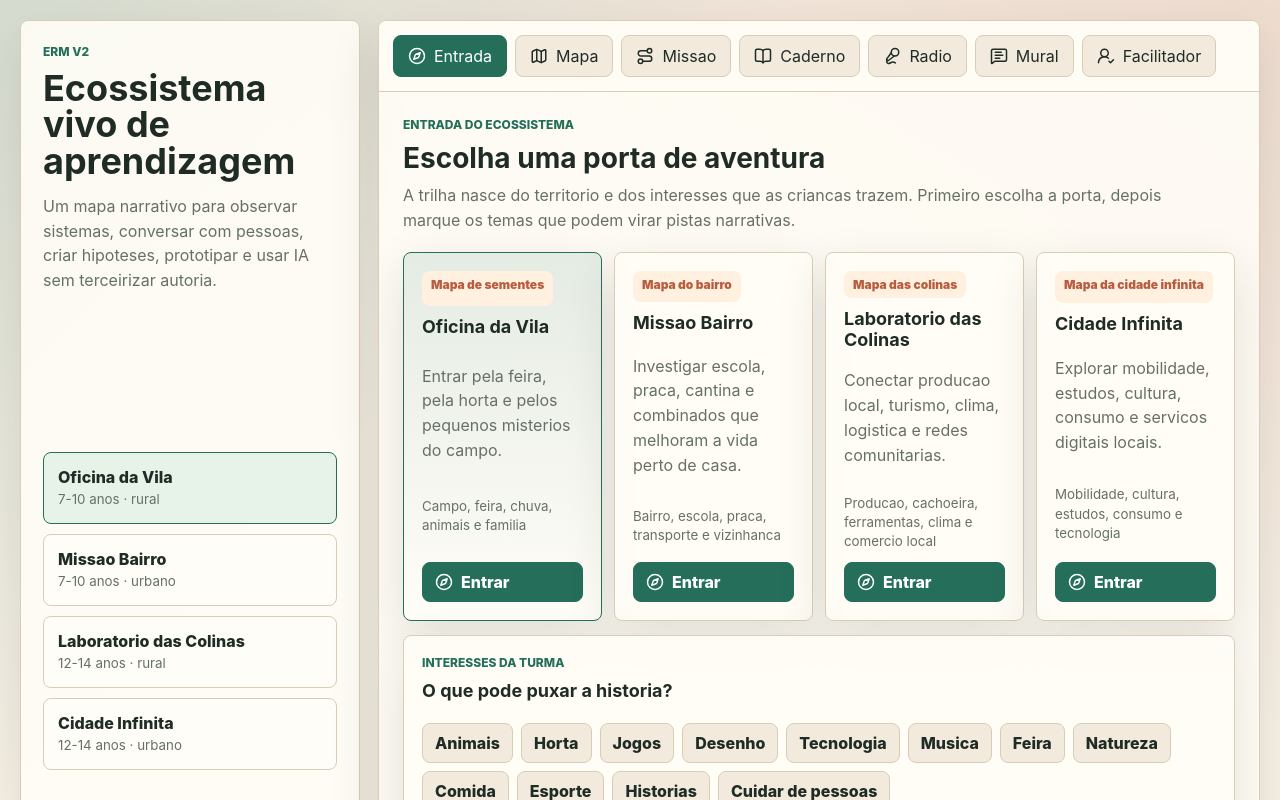
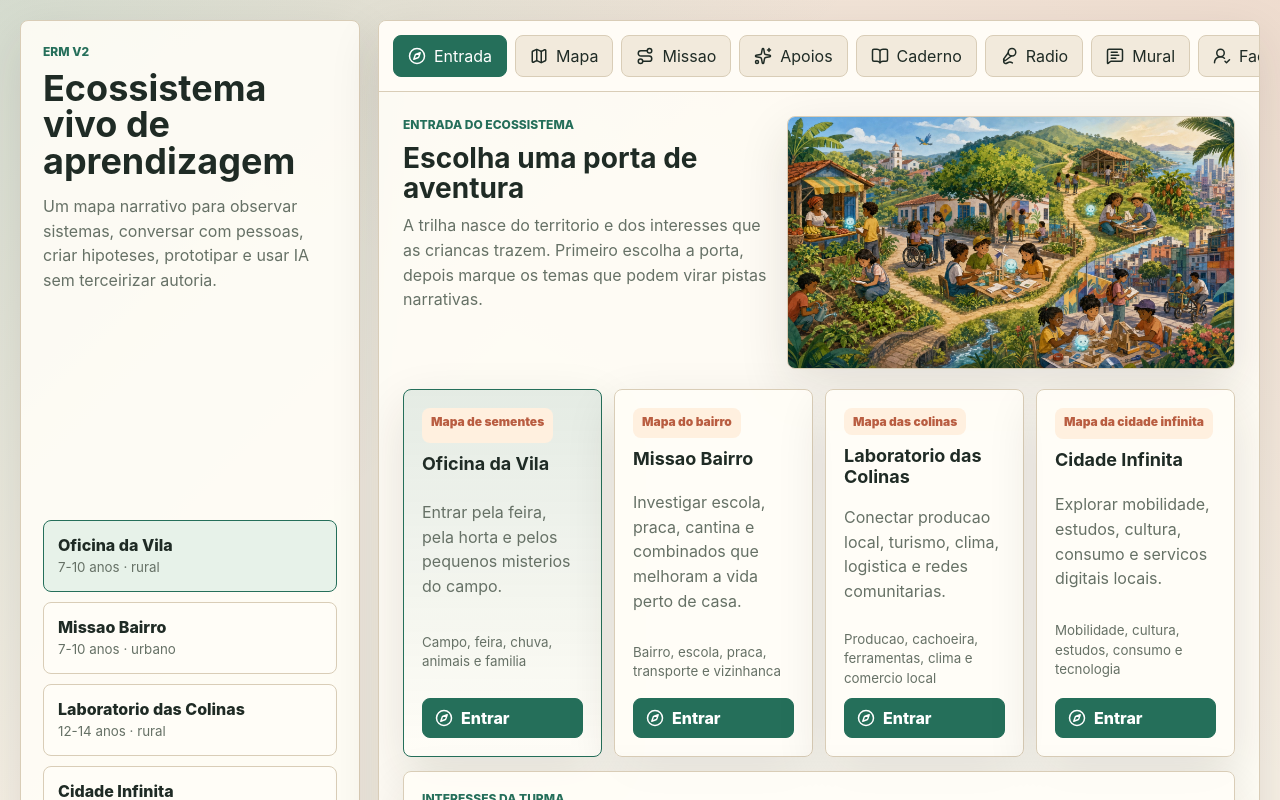
Before and after one commit to BasedCaveman/ERM, a Next.js app: page / in a window 1280 px wide. Shown: the top 800 px of the page. Built offline with nearby package versions, Linux system fonts and the light colour scheme.

Commit message:
Add journey support visuals

```diff
--- a/app/globals.css
+++ b/app/globals.css
@@ -254,6 +254,7 @@ p {
 .fieldbook-view,
 .radio-view,
 .mural-view,
+.support-view,
 .gateway-view,
 .facilitator-view {
   padding: 24px;
@@ -262,6 +263,31 @@ p {
 .section-head {
   max-width: 760px;
   margin-bottom: 20px;
+}
+
+.gateway-hero,
+.map-hero {
+  display: grid;
+  grid-template-columns: minmax(0, 0.9fr) minmax(320px, 1.1fr);
+  gap: 18px;
+  align-items: start;
+  margin-bottom: 20px;
+}
+
+.ecosystem-figure {
+  overflow: hidden;
+  border: 1px solid var(--line);
+  border-radius: 8px;
+  margin: 0;
+  background: var(--paper);
+  box-shadow: var(--shadow);
+}
+
+.ecosystem-figure img {
+  display: block;
+  width: 100%;
+  aspect-ratio: 16 / 9;
+  object-fit: cover;
 }
 
 .map-grid,
@@ -492,6 +518,115 @@ p {
   align-self: end;
   color: var(--muted);
   line-height: 1.4;
+}
+
+.support-layout {
+  display: grid;
+  grid-template-columns: minmax(0, 1fr) minmax(300px, 0.42fr);
+  gap: 14px;
+}
+
+.support-deck {
+  display: grid;
+  grid-template-columns: repeat(2, minmax(0, 1fr));
+  gap: 12px;
+}
+
+.support-card,
+.flow-panel,
+.ecosystem-signals article {
+  border: 1px solid var(--line);
+  border-radius: 8px;
+  background: rgba(255, 253, 247, 0.92);
+  box-shadow: var(--shadow);
+}
+
+.support-card {
+  display: grid;
+  gap: 10px;
+  min-height: 210px;
+  padding: 18px;
+}
+
+.support-card span {
+  width: fit-content;
+  border-radius: 8px;
+  background: #e7f2e9;
+  color: var(--forest);
+  padding: 6px 9px;
+  font-size: 12px;
+  font-weight: 900;
+}
+
+.support-card p {
+  margin-bottom: 0;
+  color: var(--ink);
+  font-weight: 800;
+}
+
+.support-card small {
+  align-self: end;
+  color: var(--muted);
+  line-height: 1.45;
+}
+
+.flow-panel {
+  display: grid;
+  gap: 14px;
+  padding: 18px;
+}
+
+.flow-steps {
+  display: grid;
+  gap: 10px;
+}
+
+.flow-step {
+  display: grid;
+  grid-template-columns: 1fr;
+  gap: 6px;
+}
+
+.flow-step span {
+  display: block;
+  height: 10px;
+  border-radius: 8px;
+  background: linear-gradient(90deg, var(--forest), var(--gold));
+}
+
+.flow-step strong {
+  color: var(--ink);
+}
+
+.flow-step small {
+  color: var(--muted);
+  line-height: 1.35;
+}
+
+.ecosystem-signals {
+  display: grid;
+  grid-template-columns: repeat(4, minmax(0, 1fr));
+  gap: 10px;
+  margin-top: 14px;
+}
+
+.ecosystem-signals article {
+  display: grid;
+  gap: 6px;
+  min-height: 92px;
+  padding: 14px;
+}
+
+.ecosystem-signals strong {
+  color: var(--clay);
+  font-size: 20px;
+}
+
+.ecosystem-signals span {
+  color: var(--muted);
+  font-size: 13px;
+  font-weight: 800;
+  line-height: 1.35;
 }
 
 .notebook-grid {
@@ -1147,14 +1282,22 @@ p {
     grid-template-columns: repeat(2, minmax(0, 1fr));
   }
 
+  .gateway-hero,
+  .map-hero,
+  .support-layout {
+    grid-template-columns: 1fr;
+  }
+
   .map-grid,
   .gateway-grid,
   .mission-layout,
   .fieldbook-layout,
+  .support-deck,
   .facilitator-grid,
   .pilot-profile-grid,
   .safeguard-grid,
-  .rules-grid {
+  .rules-grid,
+  .ecosystem-signals {
     grid-template-columns: repeat(2, minmax(0, 1fr));
   }
 
@@ -1179,6 +1322,7 @@ p {
   .fieldbook-view,
   .radio-view,
   .mural-view,
+  .support-view,
   .gateway-view,
   .facilitator-view {
     padding: 16px;
@@ -1193,10 +1337,14 @@ p {
   }
 
   .track-list,
+  .gateway-hero,
+  .map-hero,
   .map-grid,
   .gateway-grid,
   .mission-layout,
   .fieldbook-layout,
+  .support-layout,
+  .support-deck,
   .facilitator-grid,
   .pilot-profile-grid,
   .safeguard-grid,
@@ -1205,6 +1353,7 @@ p {
   .notebook-grid,
   .rules-grid,
   .mural-grid,
+  .ecosystem-signals,
   .phase-map,
   .narrative-grid,
   .story-brief,
--- a/app/page.tsx
+++ b/app/page.tsx
@@ -29,7 +29,7 @@ import { useEffect, useMemo, useRef, useState } from 'react';
 import { content } from '../lib/content';
 
 type TrackId = 'rural-kids' | 'urban-kids' | 'rural-youth' | 'urban-youth';
-type ViewId = 'gateway' | 'map' | 'mission' | 'fieldbook' | 'radio' | 'mural' | 'facilitator';
+type ViewId = 'gateway' | 'map' | 'mission' | 'support' | 'fieldbook' | 'radio' | 'mural' | 'facilitator';
 
 type FieldDraft = {
   kind: string;
@@ -138,6 +138,7 @@ const views = [
   { id: 'gateway', label: 'Entrada', icon: Compass },
   { id: 'map', label: 'Mapa', icon: Map },
   { id: 'mission', label: 'Missao', icon: Route },
+  { id: 'support', label: 'Apoios', icon: Sparkles },
   { id: 'fieldbook', label: 'Caderno', icon: BookOpen },
   { id: 'radio', label: 'Radio', icon: Mic2 },
   { id: 'mural', label: 'Mural', icon: MessageSquareText },
@@ -280,6 +281,48 @@ const makerCards = [
     text: 'Mostre o prototipo para uma pessoa e registre uma critica que mude algo.',
     tool: 'Entrevista curta e caderno de campo',
   },
+];
+
+const supportCards = [
+  {
+    title: 'Pergunta melhor',
+    moment: 'Quando a turma pula direto para solucao',
+    prompt: 'Que evidencia faria a gente mudar de ideia?',
+    action: 'Voltar ao territorio e coletar uma frase, desenho ou observacao.',
+  },
+  {
+    title: 'Teste rapido',
+    moment: 'Quando a ideia parece grande demais',
+    prompt: 'Qual versao minuscula cabe em 20 minutos?',
+    action: 'Fazer papel, encenacao, Scratch simples ou conversa com uma pessoa.',
+  },
+  {
+    title: 'Melhoria visual',
+    moment: 'Quando o prototipo existe, mas ninguem entende',
+    prompt: 'O que uma pessoa precisa ver primeiro?',
+    action: 'Reorganizar a historia em problema, evidencia, solucao e proximo teste.',
+  },
+  {
+    title: 'Apresentacao honesta',
+    moment: 'Quando chegou a hora de compartilhar',
+    prompt: 'O que aprendemos que nao sabiamos no comeco?',
+    action: 'Mostrar tambem duvidas, limites, criticas recebidas e mudancas feitas.',
+  },
+];
+
+const learningFlow = [
+  { label: 'Observar', value: 18, text: 'territorio e sinais' },
+  { label: 'Escutar', value: 34, text: 'pessoas reais' },
+  { label: 'Criar', value: 52, text: 'ideias e prototipos' },
+  { label: 'Testar', value: 72, text: 'evidencias e criticas' },
+  { label: 'Compartilhar', value: 92, text: 'mural, radio e comunidade' },
+];
+
+const ecosystemSignals = [
+  ['Tela', 'organiza a missao'],
+  ['Mundo', 'gera evidencia'],
+  ['IA', 'faz perguntas e rascunhos'],
+  ['Humano', 'acolhe bloqueios'],
 ];
 
 const evidenceKinds = [
@@ -772,11 +815,16 @@ export default function Home() {
 
           {view === 'map' && (
             <section className="map-view" data-motion-surface>
+              <div className="map-hero">
                 <div className="section-head">
                   <p className="eyebrow">{trackNames[trackId]}</p>
                   <h2>{track.pt}</h2>
                   <p>{trackIntros[trackId]}</p>
                   <p className="narrative-line">{narrative.hook}</p>
+                </div>
+                <figure className="ecosystem-figure" data-motion-item>
+                  <img src="/images/erm-ecosystem-map.jpg" alt="Mapa ilustrado do ecossistema ERM" />
+                </figure>
               </div>
 
               <div className="map-grid">
@@ -916,8 +964,60 @@ export default function Home() {
             </section>
           )}
 
+          {view === 'support' && (
+            <section className="support-view" data-motion-surface>
+              <div className="section-head">
+                <p className="eyebrow">Conteudos de apoio</p>
+                <h2>Cartas para destravar a jornada</h2>
+                <p>
+                  Apoios inspirados na vault: progresso cooperativo, cartas de ajuda, equilibrio
+                  tela-mundo e IA como estagiaria organizada.
+                </p>
+              </div>
+
+              <div className="support-layout">
+                <section className="support-deck" aria-label="Cartas de apoio">
+                  {supportCards.map((card) => (
+                    <article className="support-card" data-motion-item key={card.title}>
+                      <span>{card.title}</span>
+                      <h3>{card.moment}</h3>
+                      <p>{card.prompt}</p>
+                      <small>{card.action}</small>
+                    </article>
+                  ))}
+                </section>
+
+                <aside className="flow-panel" data-motion-item>
+                  <div>
+                    <p className="eyebrow">Grafico da jornada</p>
+                    <h3>Da observacao ao impacto</h3>
+                  </div>
+                  <div className="flow-steps">
+                    {learningFlow.map((step) => (
+                      <div className="flow-step" key={step.label}>
+                        <span style={{ width: `${step.value}%` }} />
+                        <strong>{step.label}</strong>
+                        <small>{step.text}</small>
+                      </div>
+                    ))}
+                  </div>
+                </aside>
+              </div>
+
+              <div className="ecosystem-signals" data-motion-item>
+                {ecosystemSignals.map(([title, text]) => (
+                  <article key={title}>
+                    <strong>{title}</strong>
+                    <span>{text}</span>
+                  </article>
+                ))}
+              </div>
+            </section>
+          )}
+
           {view === 'gateway' && (
             <section className="gateway-view" data-motion-surface>
+              <div className="gateway-hero">
                 <div className="section-head">
                   <p className="eyebrow">Entrada do ecossistema</p>
                   <h2>Escolha uma porta de aventura</h2>
@@ -925,6 +1025,10 @@ export default function Home() {
                     A trilha nasce do territorio e dos interesses que as criancas trazem. Primeiro escolha
                     a porta, depois marque os temas que podem virar pistas narrativas.
                   </p>
+                </div>
+                <figure className="ecosystem-figure" data-motion-item>
+                  <img src="/images/erm-ecosystem-map.jpg" alt="Crianças investigando territórios rurais e urbanos" />
+                </figure>
               </div>
 
               <div className="gateway-grid">
```
Also changed, not shown: public/images/erm-ecosystem-map.jpg (added), public/sw.js, 1 other file (tests, documents, lock files or other folders). Lines whose indentation alone changed are shown as unchanged.
